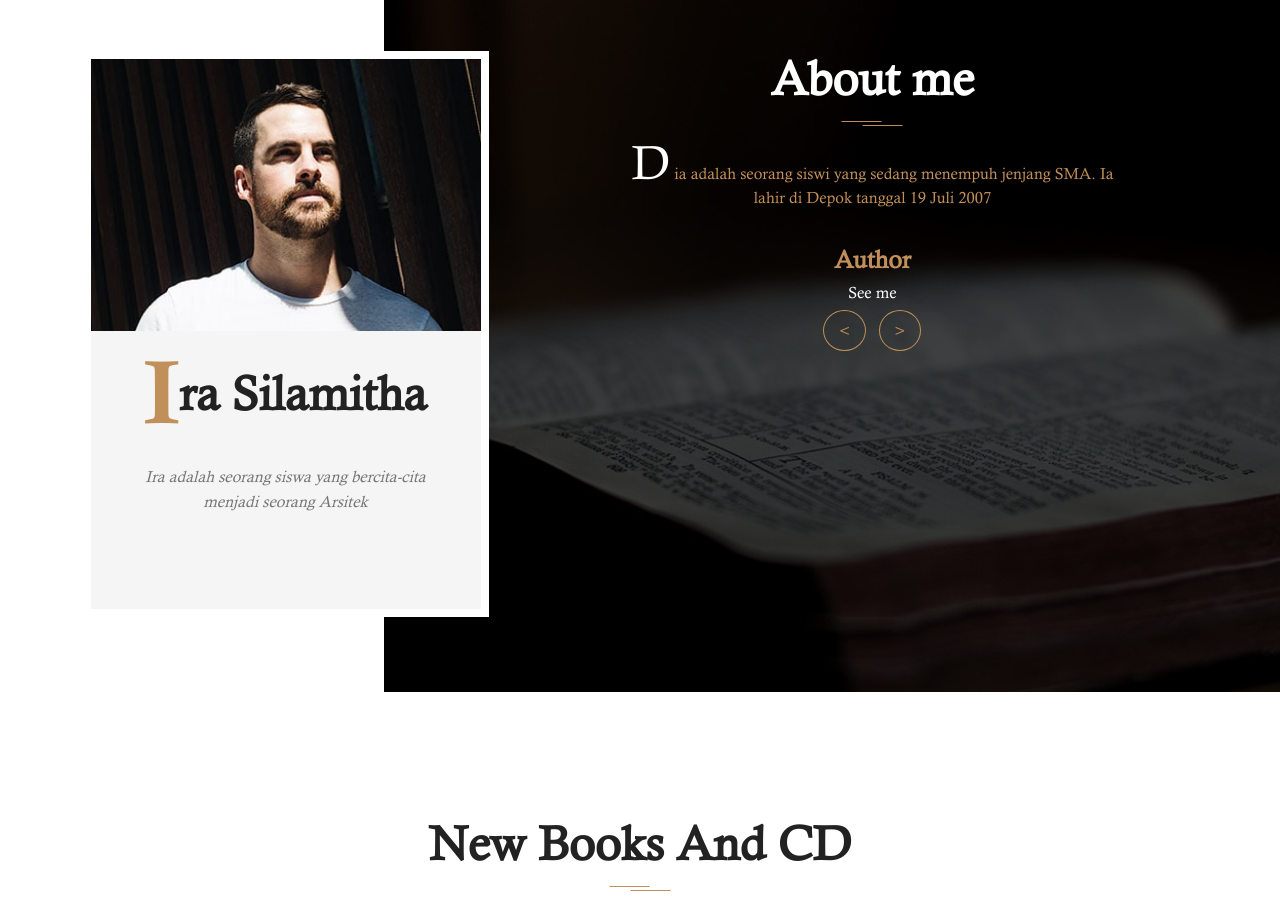
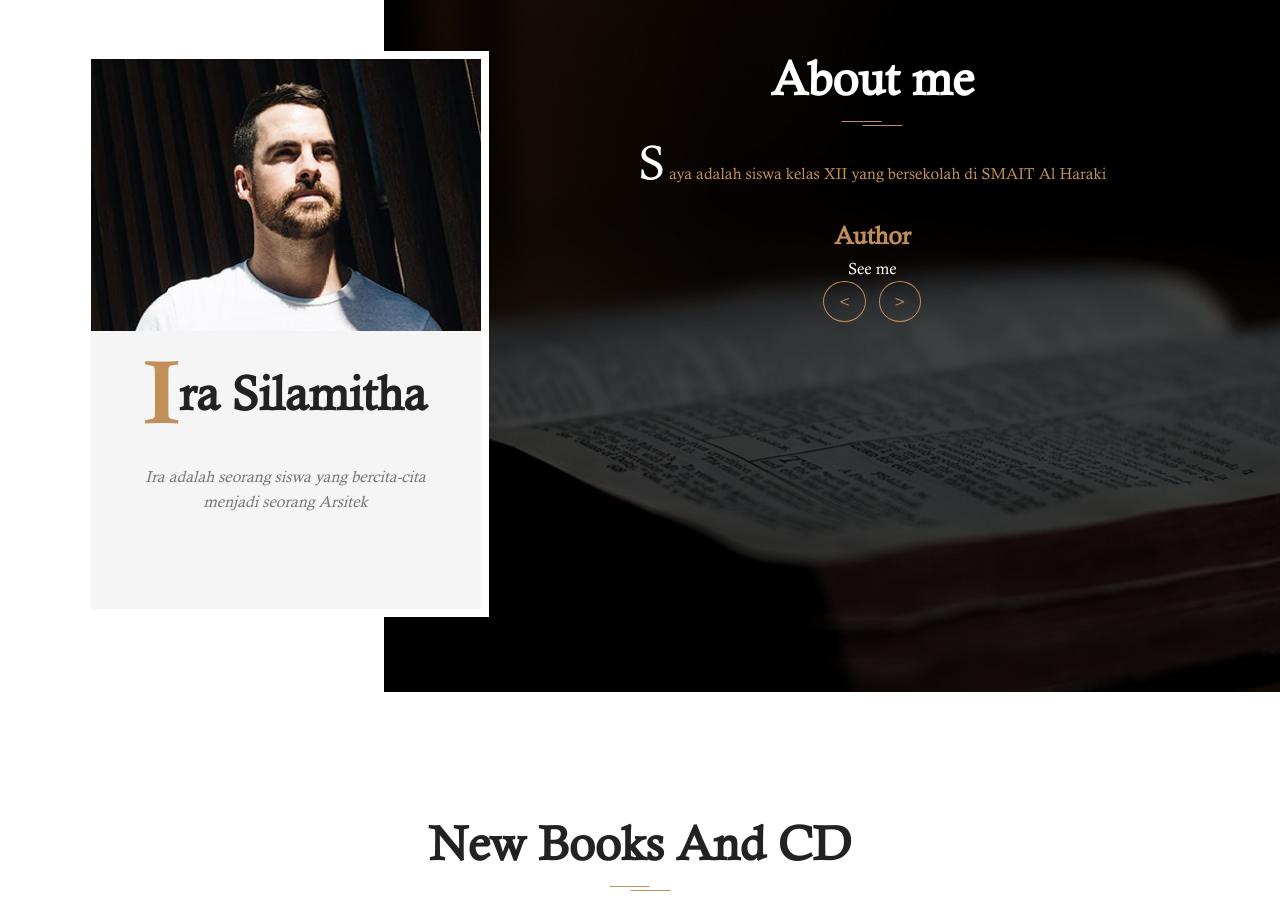
Before and after one commit to irasila/ira, a plain HTML site: page index.html in a window 1280 px wide. Shown: the part 1040-1939 px from the top of the page. Drawn offline with Linux system fonts and the light colour scheme.

Commit message:
Update index.html

```diff
--- a/index.html
+++ b/index.html
@@ -85,7 +85,7 @@
 				<div class="about-me-slider">
 					<div class="about-me-single-slide">
 						<h2 class="universal-h2 universal-h2-bckg">About me</h2>
-						<p><span>D</span> ia adalah seorang siswi yang sedang menempuh jenjang SMA. Ia lahir di Depok tanggal 19 Juli 2007</p>
+						<p><span>S</span> aya adalah siswa kelas XII yang bersekolah di SMAIT Al Haraki</p>
 						<h4>Author</h4>
 						<p class="p-white">See me</p>
 					</div>
```
